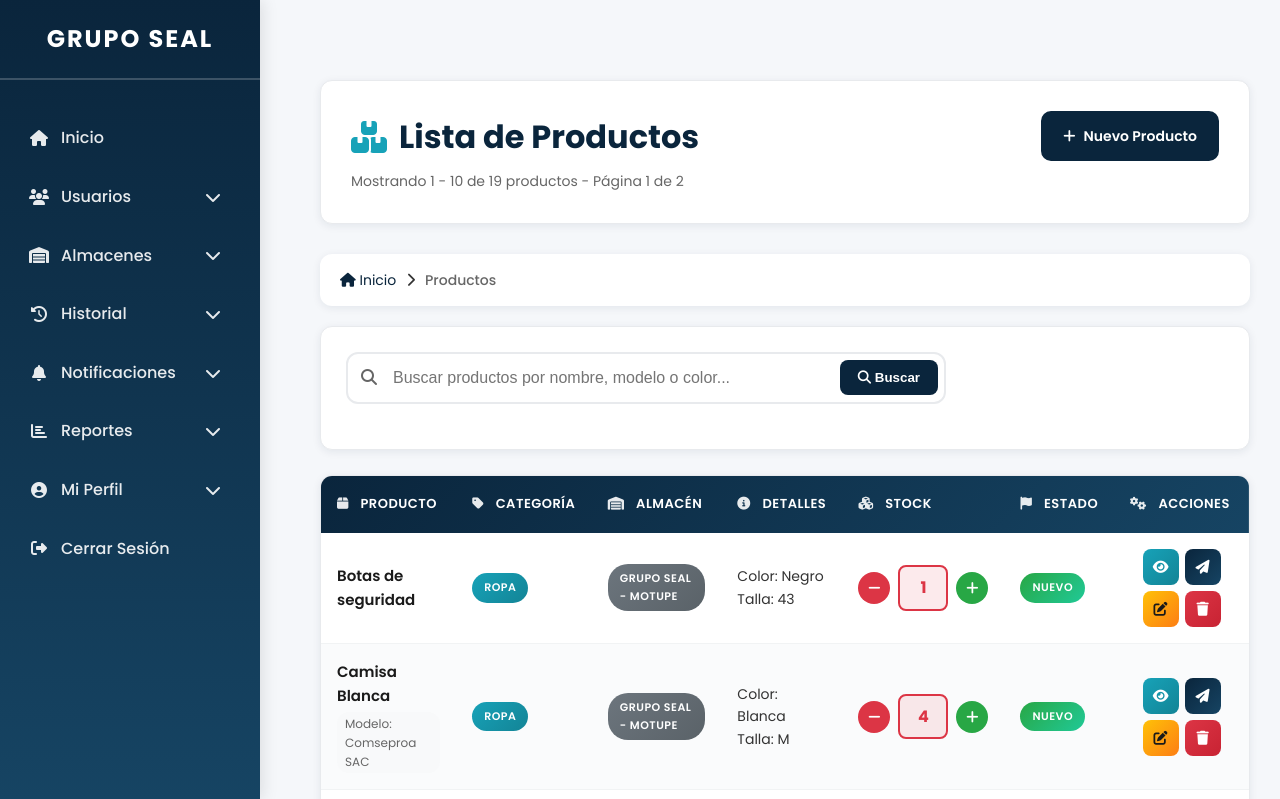
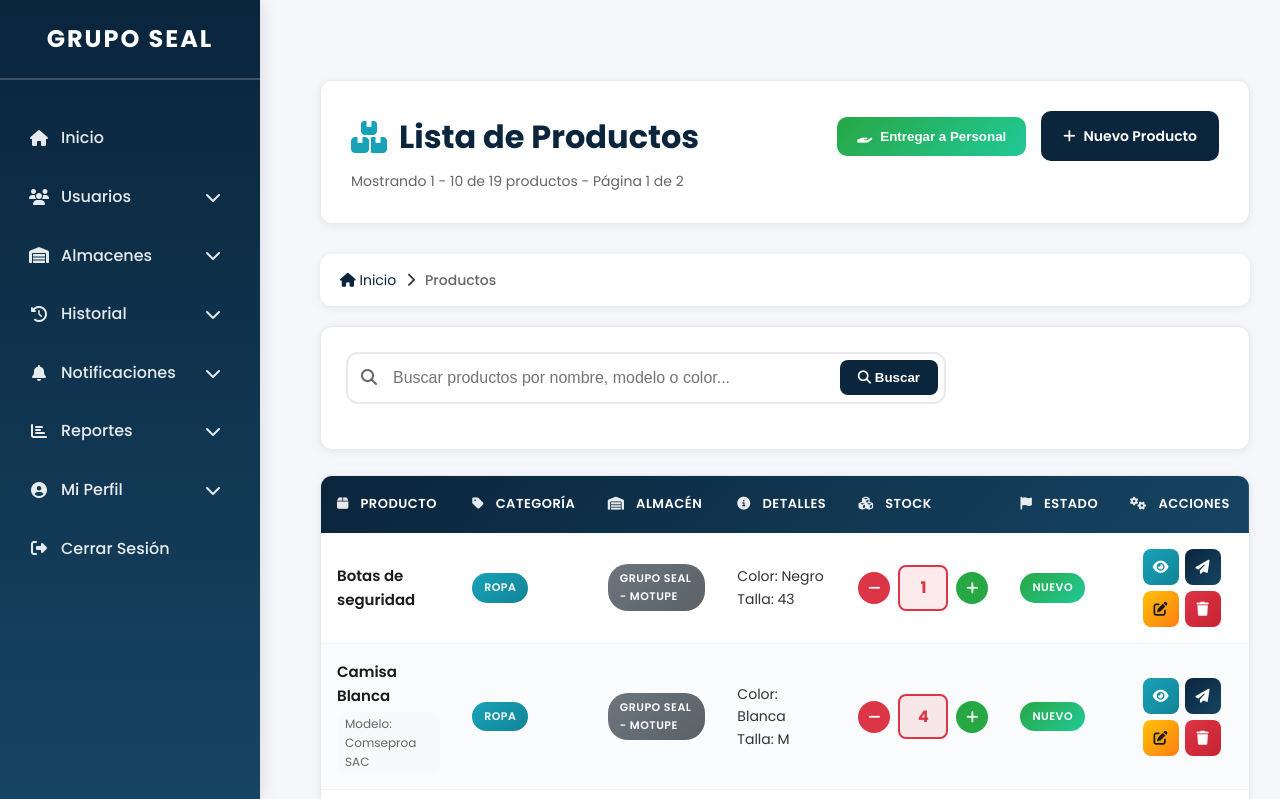
Before and after one commit to Naydelyn1/Repo_PruebaS, a PHP site: page /productos/listar.php in a window 1280 px wide. Shown: the top 799 px of the page. Run offline with PHP 8.4, Linux system fonts and the light colour scheme; a user stored in the database is signed in; data comes from the database, SQL or seed files in the repository; data that the repository does not hold is empty.

Commit message:
cambios para carrito de entrega

```diff
--- a/productos/listar.php
+++ b/productos/listar.php
@@ -410,6 +410,11 @@ function obtenerUrlRetornoAlmacen($almacen_id) {
                 </p>
             </div>
 
+            <div class="header-actions">
+                <button id="btnEntregarPersonal" class="btn-entregar-personal" title="Activar modo de selección múltiple">
+                    <i class="fas fa-hand-holding"></i>
+                    <span>Entregar a Personal</span>
+                </button>
 
                 <?php if ($usuario_rol == 'admin'): ?>
                 <a href="registrar.php<?php
```
